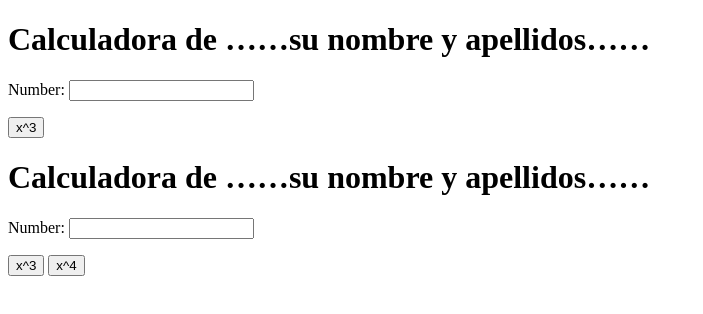
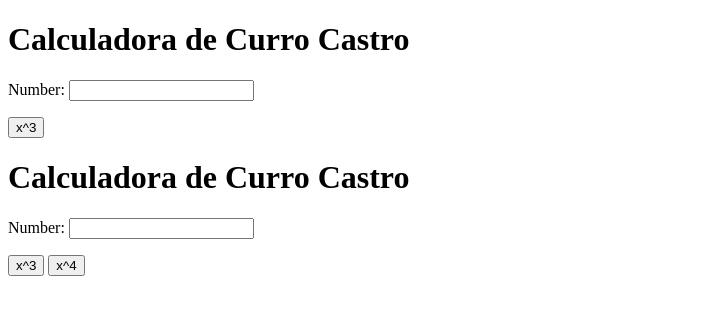
Before and after one commit to Currogomez/my_calculator, a plain HTML site: page index.html in a window 1280 px wide. Shown: the whole page, without its empty margins (0-703 px from the left). Drawn offline with Linux system fonts and the light colour scheme.

Commit message:
Update index.html

```diff
--- a/index.html
+++ b/index.html
@@ -5,7 +5,7 @@
         <meta charset="utf-8">
     </head>
     <body>
-        <h1>Calculadora de ……su nombre y apellidos……</h1>
+        <h1>Calculadora de Curro Castro</h1>
         Number:
         <input type="text" id="n1">
         <p>
@@ -27,7 +27,7 @@
         <meta charset="utf-8">
     </head>
     <body>
-        <h1>Calculadora de ……su nombre y apellidos……</h1>
+        <h1>Calculadora de Curro Castro</h1>
         Number:
         <input type="text" id="n1">
         <p>
```
